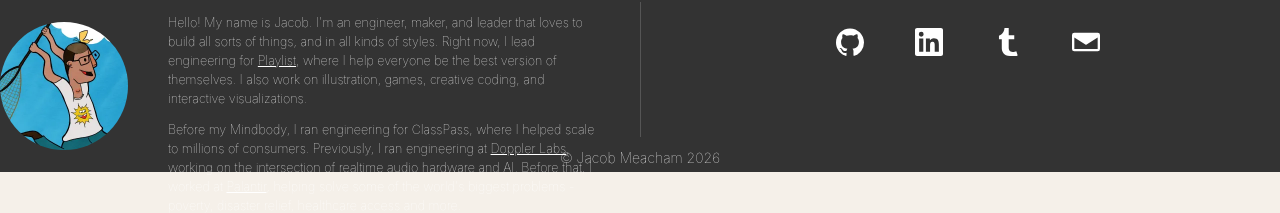
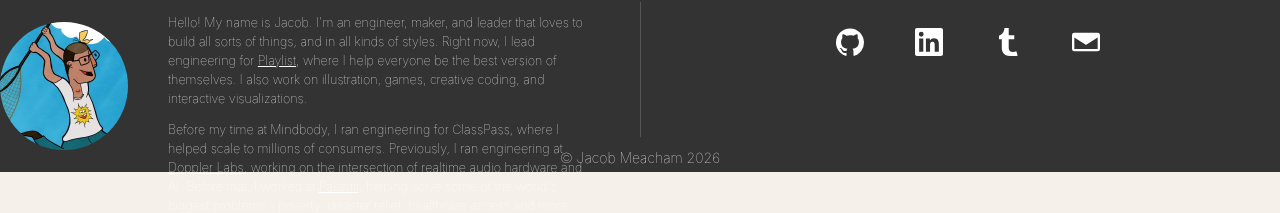
Before and after one commit to jacob-meacham/jacob-meacham.github.io, a Jekyll site: the page built from index.md, in a window 1280 px wide. Shown: the part 1471-1684 px from the top of the page. Built offline with Jekyll 4.4.1, drawn with Linux system fonts in a browser that asks for light colours.

Commit message:
Fix wording issue

```diff
--- a/_includes/footer.html
+++ b/_includes/footer.html
@@ -9,7 +9,7 @@
         <span class="info">
             <p>Hello! My name is Jacob. I'm an engineer, maker, and leader that loves to build all sorts of things, and in all kinds of styles. Right now, I lead engineering for <a href="https://www.playlist.com/">Playlist</a>, where I help everyone be the best version of themselves. I also work on illustration, games, creative coding, and interactive visualizations.</p>
 
-            <p class="more-info">Before my Mindbody, I ran engineering for ClassPass, where I helped scale to millions of consumers. Previously, I ran engineering at <a href="https://en.wikipedia.org/wiki/Doppler_Labs">Doppler Labs</a>, working on the intersection of realtime audio hardware and AI. Before that, I worked at <a href="https://palantir.com">Palantir</a>, helping solve some of the world's biggest problems - poverty, disaster relief, healthcare access and more.</p>
+            <p class="more-info">Before my time at Mindbody, I ran engineering for ClassPass, where I helped scale to millions of consumers. Previously, I ran engineering at <a href="https://en.wikipedia.org/wiki/Doppler_Labs">Doppler Labs</a>, working on the intersection of realtime audio hardware and AI. Before that, I worked at <a href="https://palantir.com">Palantir</a>, helping solve some of the world's biggest problems - poverty, disaster relief, healthcare access and more.</p>
         </span>
     </div>
     <div class="panel social">
```
